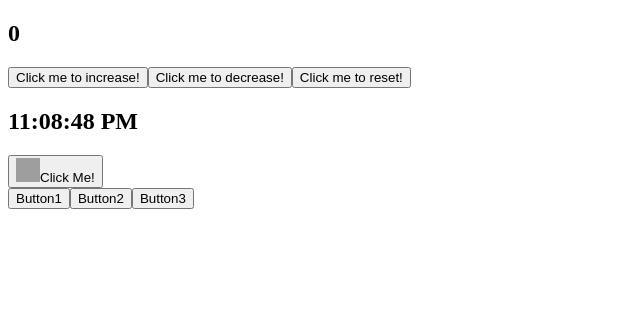
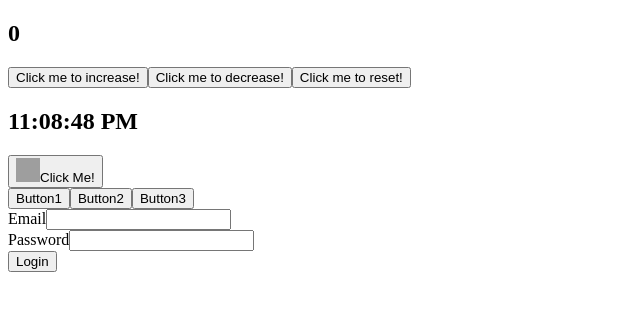
Before and after one commit to CarlSpagnuolo/Esercizi-React, a React (Vite) app: page / in a window 1280 px wide. Shown: the top 310 px of the page, without its empty margins (0-640 px from the left). Built offline with nearby package versions, Linux system fonts and the light colour scheme; grey boxes are pictures that could not be loaded.

Commit message:
form non controllato

```diff
--- a/src/App.tsx
+++ b/src/App.tsx
@@ -19,6 +19,7 @@ import { Clock } from "./Clock";
 import { Counter } from "./Counter";
 import { MouseClicker } from "./MouseClicker";
 import { MultiButton } from "./MultiButton";
+import { UncontrolledLogin } from "./UncontrolledLogin";
 
 export function App() {
   return (
@@ -27,6 +28,7 @@ export function App() {
       <Clock />
       <MouseClicker />
       <MultiButton />
+      <UncontrolledLogin />
     </div>
   );
 }
--- /dev/null
+++ b/src/UncontrolledLogin.tsx
@@ -0,0 +1,24 @@
+import type { BaseSyntheticEvent } from "react";
+
+export function UncontrolledLogin() {
+  function handleLogin(event: BaseSyntheticEvent) {
+    event.preventDefault();
+    const formData = new FormData(event.target);
+    const email = formData.get("email");
+    const password = formData.get("password");
+    console.log({ email, password });
+  }
+  return (
+    <form onSubmit={handleLogin}>
+      <div>
+        <label htmlFor="email">Email</label>
+        <input id="email" name="email" type="email" />
+      </div>
+      <div>
+        <label htmlFor="password">Password</label>
+        <input id="password" name="password" type="password" />
+      </div>
+      <button type="submit">Login</button>
+    </form>
+  );
+}
```
